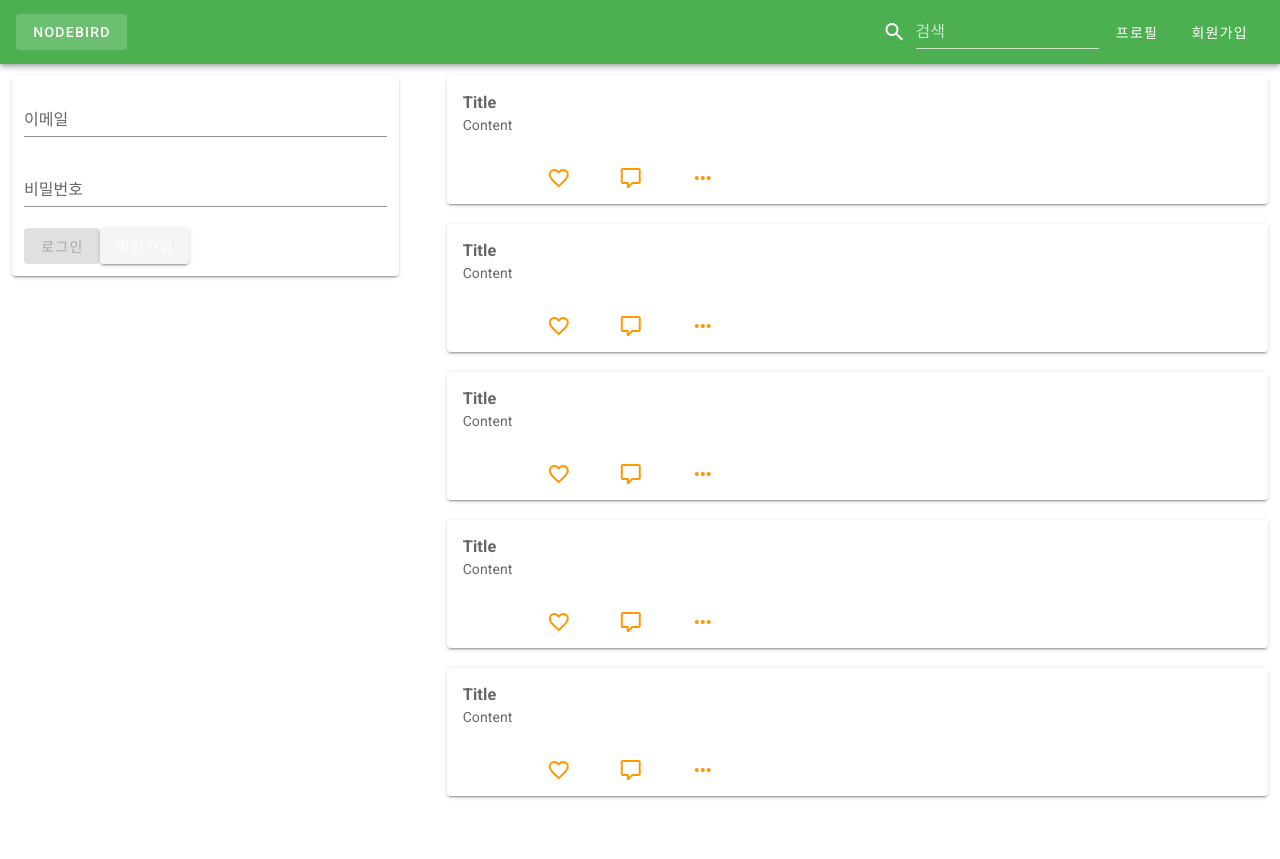
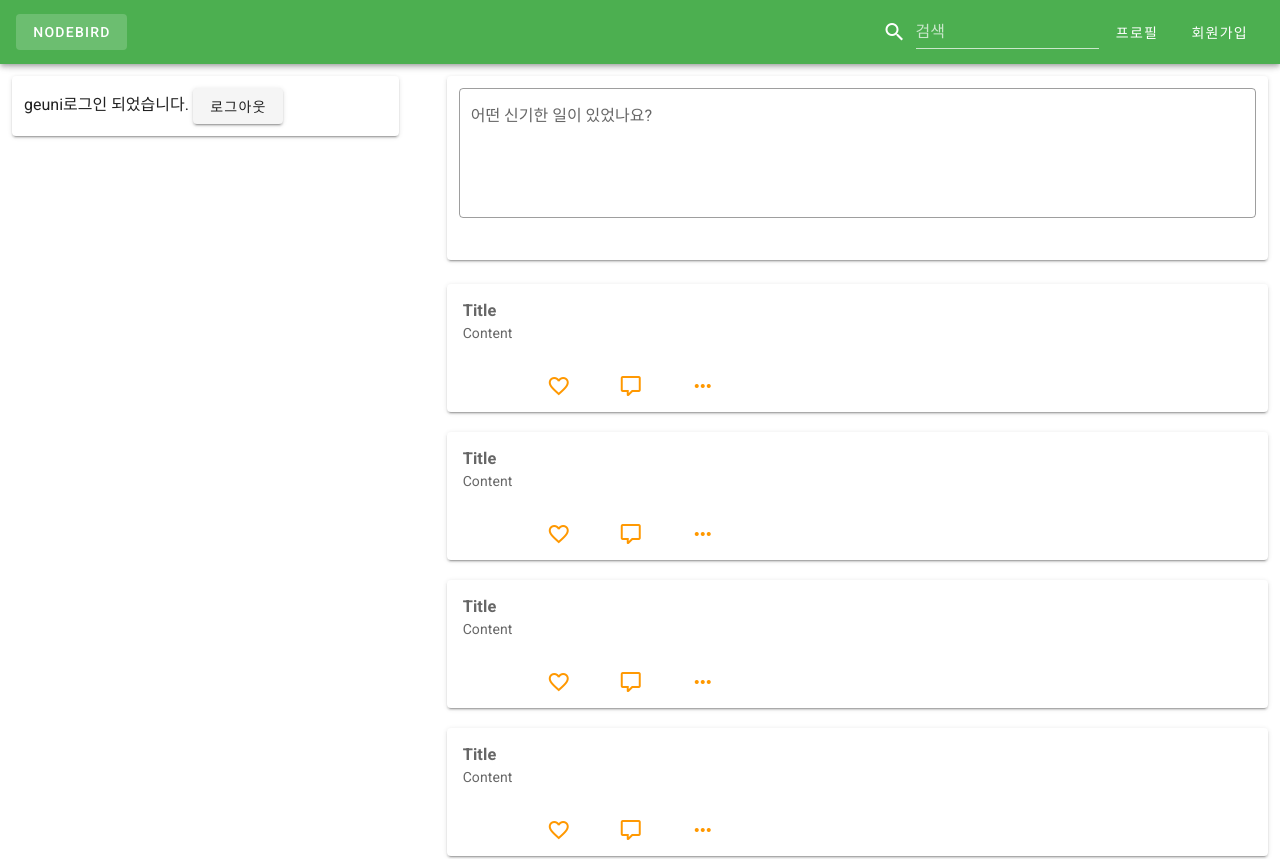
Before and after one commit to geunheejung/vue-nodebird, a Nuxt app in the folder front/: page / in a window 1280 px wide. Shown: the top 859 px of the page. Built offline with nearby package versions, Linux system fonts and the light colour scheme.

Commit message:
front post write ui

```diff
--- a/front/components/LoginForm.vue
+++ b/front/components/LoginForm.vue
@@ -29,7 +29,7 @@
           >
             로그인
           </v-btn>
-          <v-btn class="white--text" nuxt to="/signup">회원가입</v-btn>
+          <v-btn nuxt to="/signup">회원가입</v-btn>
         </v-container>
       </v-form>
       <v-container v-else>
--- a/front/components/PostForm.vue
+++ b/front/components/PostForm.vue
@@ -0,0 +1,43 @@
+<template>
+  <v-card>
+    <v-container>
+      <v-form ref="form" v-model="valid" @submit.prevent="onSubmitForm">
+        <v-textarea
+          outlined
+          auto-grow
+          clearable
+          label="어떤 신기한 일이 있었나요?"
+          :hide-details="hideDetails"
+          :success-message="successMessage"
+          :success="success"
+          :rules="postRules"
+          @input="onChangeTextarea"
+        />
+      </v-form>
+    </v-container>
+  </v-card>
+</template>
+
+<script>
+export default {
+  data() {
+    return {
+      valid: false,
+      hideDetails: false,
+      successMessage: "",
+      success: false,
+      // v => condition || error msg
+      postRules: [(v = "") => (!!v && !!v.trim()) || "본문을 입력하세요"],
+    };
+  },
+  methods: {
+    onChangeTextarea() {},
+    onSubmitForm() {
+      if (this.$refs.form.validate()) {
+      }
+    },
+  },
+};
+</script>
+
+<style scoped></style>
--- a/front/pages/index.vue
+++ b/front/pages/index.vue
@@ -1,4 +1,8 @@
 <template>
+  <div>
+    <v-container v-if="isLogin">
+      <post-form />
+    </v-container>
     <v-container>
       <profile-card />
       <profile-card />
@@ -6,13 +10,23 @@
       <profile-card />
       <profile-card />
     </v-container>
+  </div>
 </template>
 
 <script>
+import { mapGetters } from "vuex";
 import ProfileCard from "~/components/ProfileCard";
+import PostForm from "~/components/PostForm";
 export default {
   components: {
     ProfileCard,
+    PostForm,
+  },
+  computed: {
+    ...mapGetters({ isLogin: "user/isLogin" }),
+  },
+  created() {
+    console.log(this.$store);
   },
 };
 </script>
--- a/front/store/user.js
+++ b/front/store/user.js
@@ -1,11 +1,21 @@
 export const state = () => ({
-  me: null,
+  me: {
+    userId: "a@a.com",
+    password: "111",
+    isLogin: true,
+    nickname: "geuni",
+    terms: true,
+  },
 });
 
 export const MUTATION = {
   SET_ME: "SET_ME",
   LOGIN: "LOGIN",
   LOGOUT: "LOGOUT",
+};
+
+export const getters = {
+  isLogin: ({ me }) => me && me.isLogin,
 };
 export const mutations = {
   [MUTATION.SET_ME](state, payload) {
@@ -31,9 +41,12 @@ export const actions = {
     ctx.commit(MUTATION.SET_ME, payload);
   },
   async [ACTION.LOGIN](ctx, payload) {
+    const { me } = ctx.state;
+
+    if (!me) return Error("회원가입 하세요");
+
     const { userId, password } = payload;
-    const { me } = ctx.state;
-    debugger;
+
     if (me.userId !== userId || me.password !== password) {
       return Error("계정이 틀렸습니다.");
     }
--- a/package.json
+++ b/package.json
@@ -4,5 +4,8 @@
   "main": "index.js",
   "repository": "https://github.com/geunheejung/vue-nodebird.git",
   "author": "geunheejung <geunhee0212@gmail.com>",
+  "scripts": {
+    "front": "cd front && yarn dev"
+  },
   "license": "MIT"
 }
```
Lines whose indentation alone changed are shown as unchanged.
